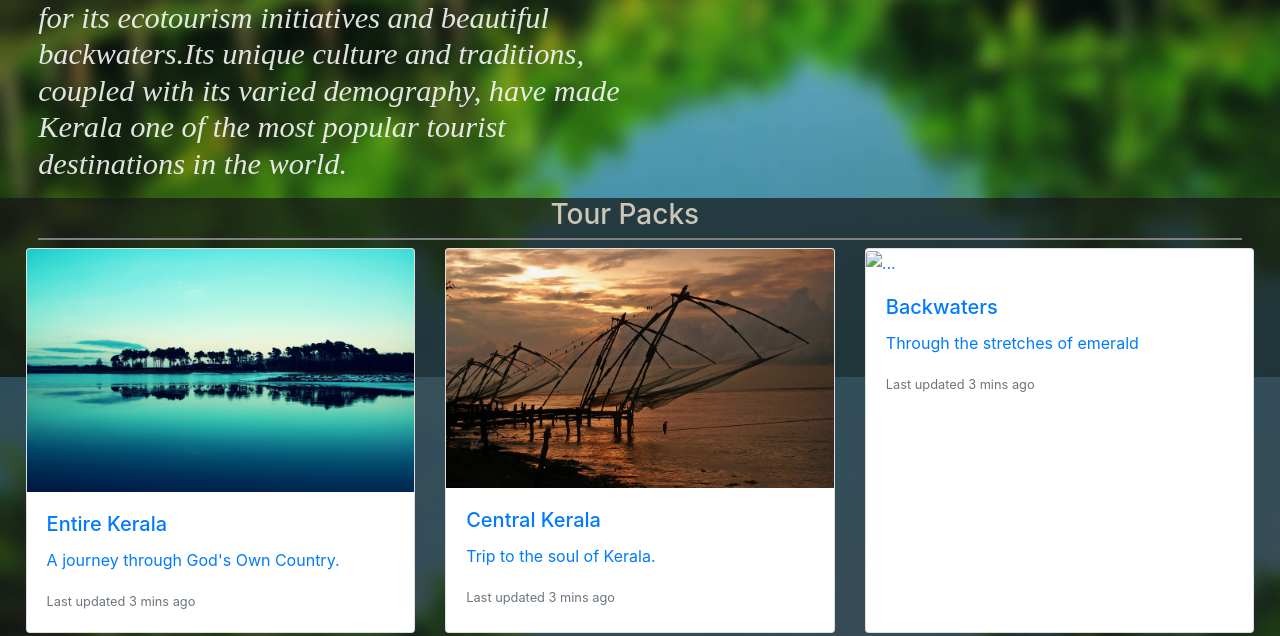
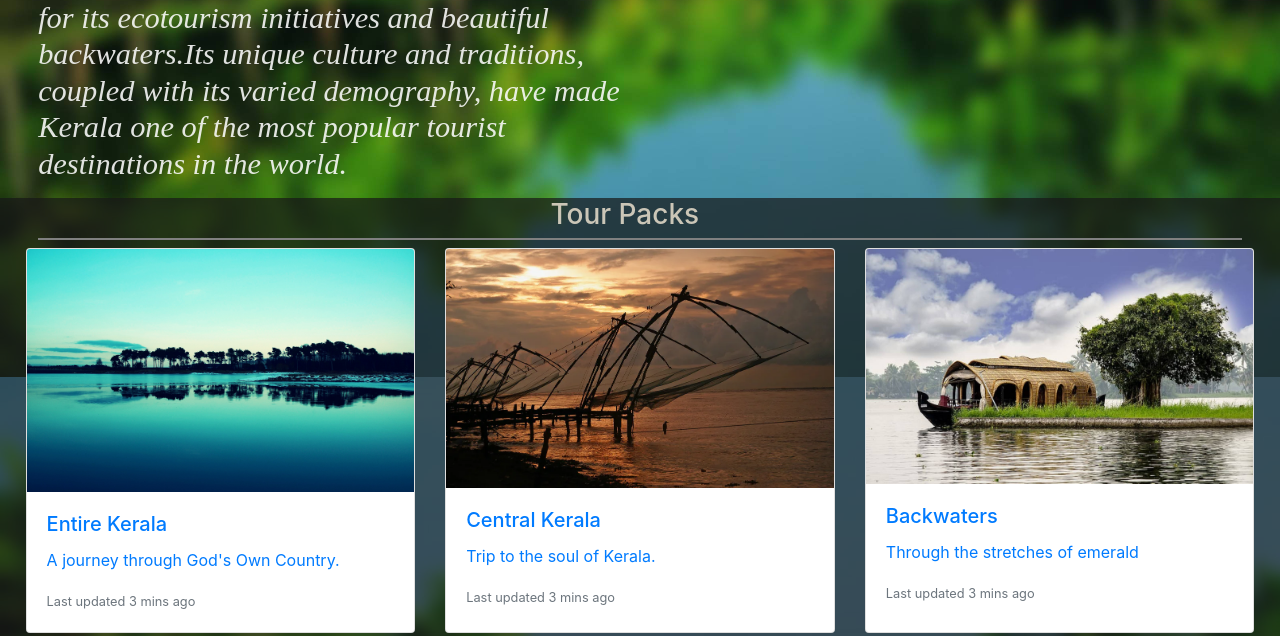
Before and after one commit to NITHIN-T-THOMAS/Nithin_Kerala_Tourism_ICT, a plain HTML site: page index.html in a window 1280 px wide. Shown: the part 583-1219 px from the top of the page. Drawn offline with nearby package versions, Linux system fonts and the light colour scheme; a web font is replaced by a local one.

Commit message:
image bug fixed

```diff
--- a/index.html
+++ b/index.html
@@ -116,7 +116,7 @@
       </div>
       <a href="login.html" style="text-decoration: none;">
       <div class="card">
-        <img src="Backgrond/houseboat-package.jpg" class="card-img-top" alt="...">
+        <img src="Backgrond/d10_alapy.jpg" class="card-img-top" alt="...">
         <div class="card-body">
           <h5 class="card-title">Backwaters</h5>
           <p class="card-text">Through the stretches of emerald</p>
```
Also changed, not shown: Backgrond/backwater.jpg (added).
